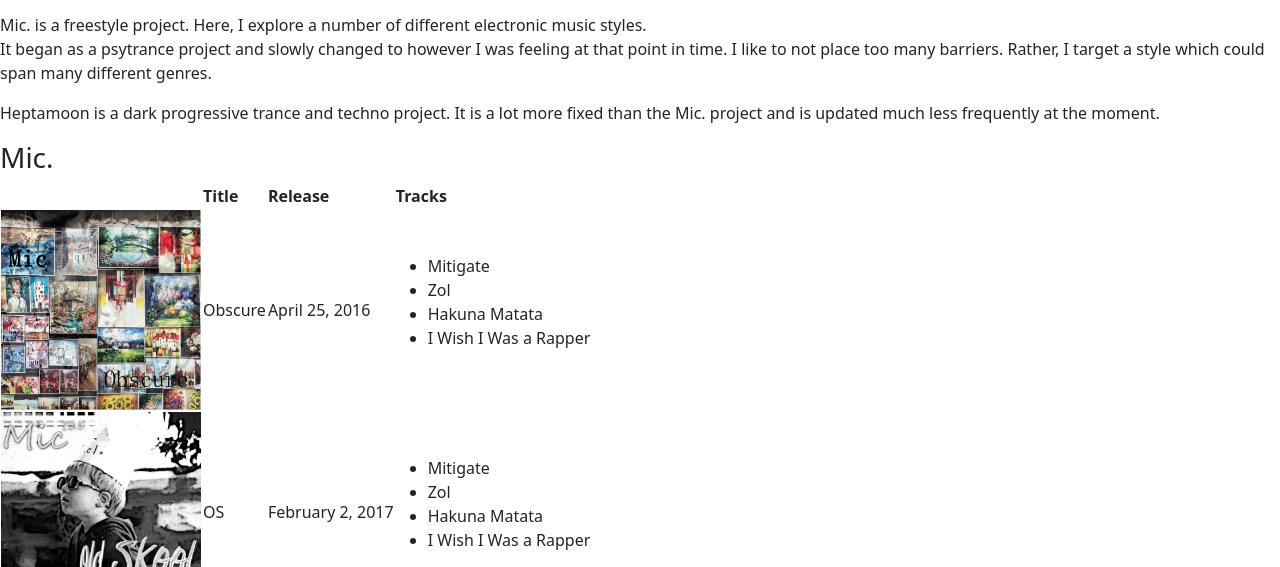
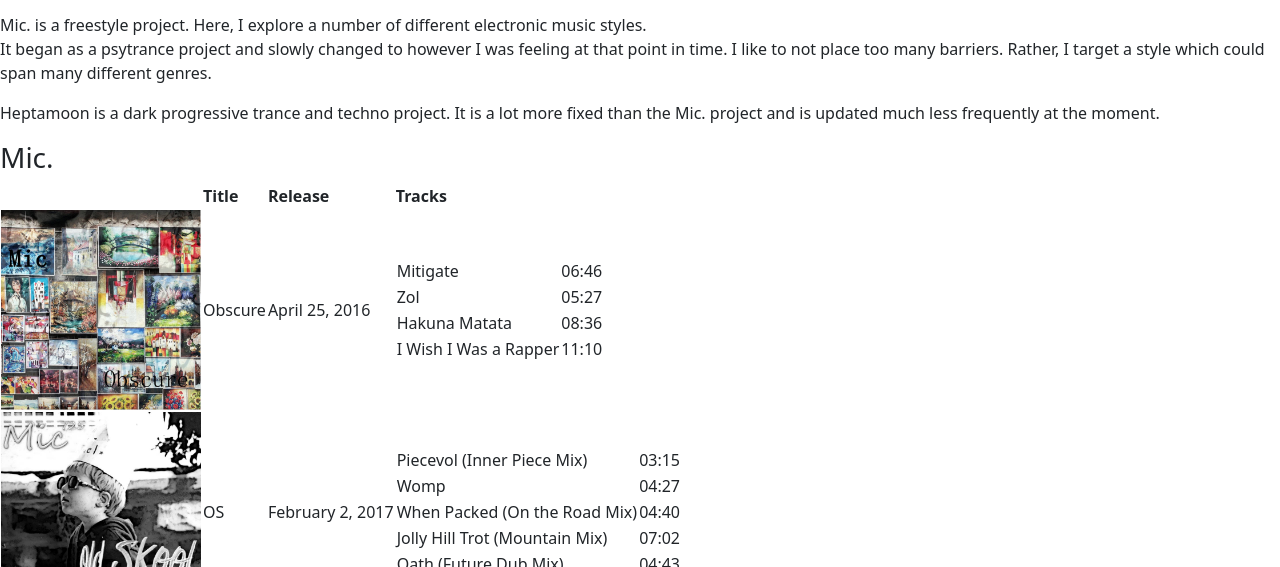
Before and after one commit to CookieWookiee321/Mike-s-Box, a plain HTML site: page index.html in a window 1280 px wide. Shown: the part 233-800 px from the top of the page. Drawn offline with nearby package versions, Linux system fonts and the light colour scheme.

Commit message:
added to table

```diff
--- a/index.html
+++ b/index.html
@@ -51,12 +51,40 @@
                     <td>Obscure</td>
                     <td>April 25, 2016</td>
                     <td>
-                        <ul>
-                            <li>Mitigate</li>
-                            <li>Zol</li>
-                            <li>Hakuna Matata</li>
-                            <li>I Wish I Was a Rapper</li>
-                        </ul>
+                        <table>
+                            <tr>
+                                <td>
+                                    Mitigate
+                                </td>
+                                <td>
+                                    06:46
+                                </td>
+                            </tr>
+                            <tr>
+                                <td>
+                                    Zol
+                                </td>
+                                <td>
+                                    05:27
+                                </td>
+                            </tr>
+                            <tr>
+                                <td>
+                                    Hakuna Matata
+                                </td>
+                                <td>
+                                    08:36
+                                </td>
+                            </tr>
+                            <tr>
+                                <td>
+                                    I Wish I Was a Rapper
+                                </td>
+                                <td>
+                                    11:10
+                                </td>
+                            </tr>
+                        </table>
                     </td>
                 </tr>
                 <tr>
@@ -64,12 +92,48 @@
                     <td>OS</td>
                     <td>February 2, 2017</td>
                     <td>
-                        <ul>
-                            <li>Mitigate</li>
-                            <li>Zol</li>
-                            <li>Hakuna Matata</li>
-                            <li>I Wish I Was a Rapper</li>
-                        </ul>
+                        <table>
+                            <tr>
+                                <td>
+                                    Piecevol (Inner Piece Mix)
+                                </td>
+                                <td>
+                                    03:15
+                                </td>
+                            </tr>
+                            <tr>
+                                <td>
+                                    Womp
+                                </td>
+                                <td>
+                                    04:27
+                                </td>
+                            </tr>
+                            <tr>
+                                <td>
+                                    When Packed (On the Road Mix)
+                                </td>
+                                <td>
+                                    04:40
+                                </td>
+                            </tr>
+                            <tr>
+                                <td>
+                                    Jolly Hill Trot (Mountain Mix)
+                                </td>
+                                <td>
+                                    07:02
+                                </td>
+                            </tr>
+                            <tr>
+                                <td>
+                                    Oath (Future Dub Mix)
+                                </td>
+                                <td>
+                                    04:43
+                                </td>
+                            </tr>
+                        </table>
                     </td>
                 </tr>
                 <tr>
```
